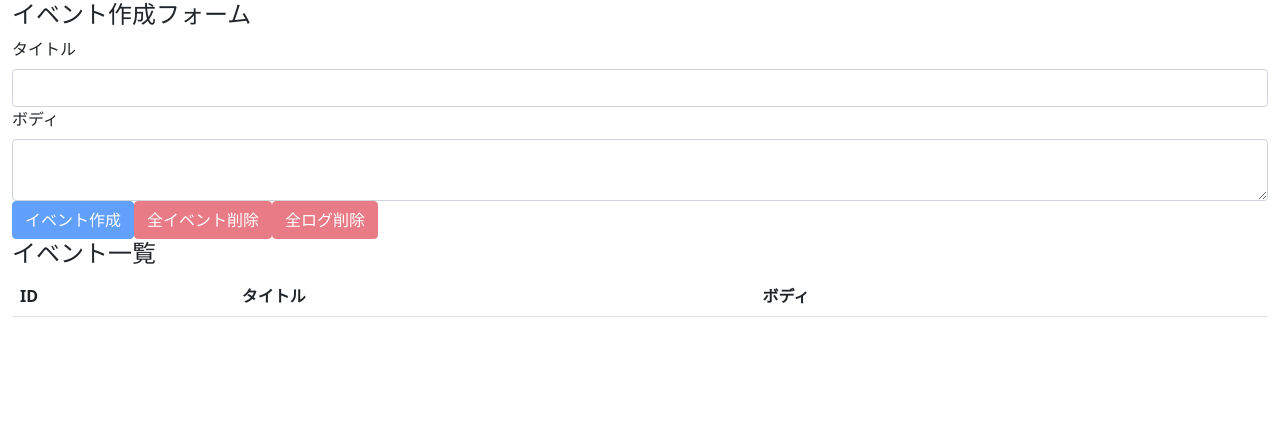
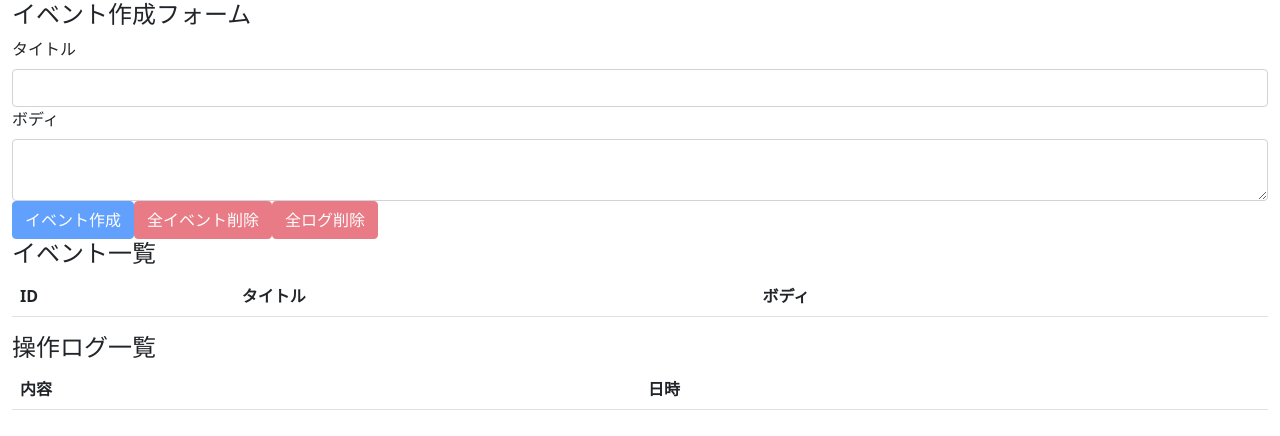
Before and after one commit to fuwa-yoshimasa/react-hooks-101, a React (Create React App) app: page / in a window 1280 px wide. Shown: the top 436 px of the page. Built offline with nearby package versions, Linux system fonts and the light colour scheme.

Commit message:
display all operation logs

```diff
--- a/src/components/App.js
+++ b/src/components/App.js
@@ -3,6 +3,7 @@ import { useReducer } from "react";
 
 import EventForm from "./EventForm";
 import Events from "./Events";
+import OperationLogs from "./OperationLogs";
 import AppContext from "../contexts/AppContext";
 import reducers from "../reducers";
 
@@ -18,6 +19,7 @@ const App = () => {
             <div className="container-fluid">
                 <EventForm />
                 <Events />
+                <OperationLogs />
             </div>
         </AppContext.Provider>
     );
--- a/src/components/Events.js
+++ b/src/components/Events.js
@@ -19,7 +19,7 @@ const Events = () => {
                 </thead>
                 <tbody>
                     {state.events.map((event, index) => {
-                        return <Event key={index} event={event} />;
+                        return <Event key={event.id} event={event} />;
                     })}
                 </tbody>
             </table>
--- /dev/null
+++ b/src/components/OperationLog.js
@@ -0,0 +1,12 @@
+import React from "react";
+
+const OperationLog = ({ operationLog }) => {
+    return (
+        <tr>
+            <td>{operationLog.description}</td>
+            <td>{operationLog.operatedAt}</td>
+        </tr>
+    );
+};
+
+export default OperationLog;
--- /dev/null
+++ b/src/components/OperationLogs.js
@@ -0,0 +1,26 @@
+import { useContext } from "react";
+import AppContext from "../contexts/AppContext";
+import OperationLog from "./OperationLog";
+
+const OperationLogs = () => {
+    const { state } = useContext(AppContext);
+    return (
+        <>
+            <h4>操作ログ一覧</h4>
+            <table className="table table-hover">
+                <thead>
+                    <tr>
+                        <th>内容</th>
+                        <th>日時</th>
+                    </tr>
+                </thead>
+                <tbody>
+                    {state.operationLogs.map((log, index) => {
+                        return <OperationLog operationLog={log} key={index} />;
+                    })}
+                </tbody>
+            </table>
+        </>
+    );
+};
+export default OperationLogs;
```
